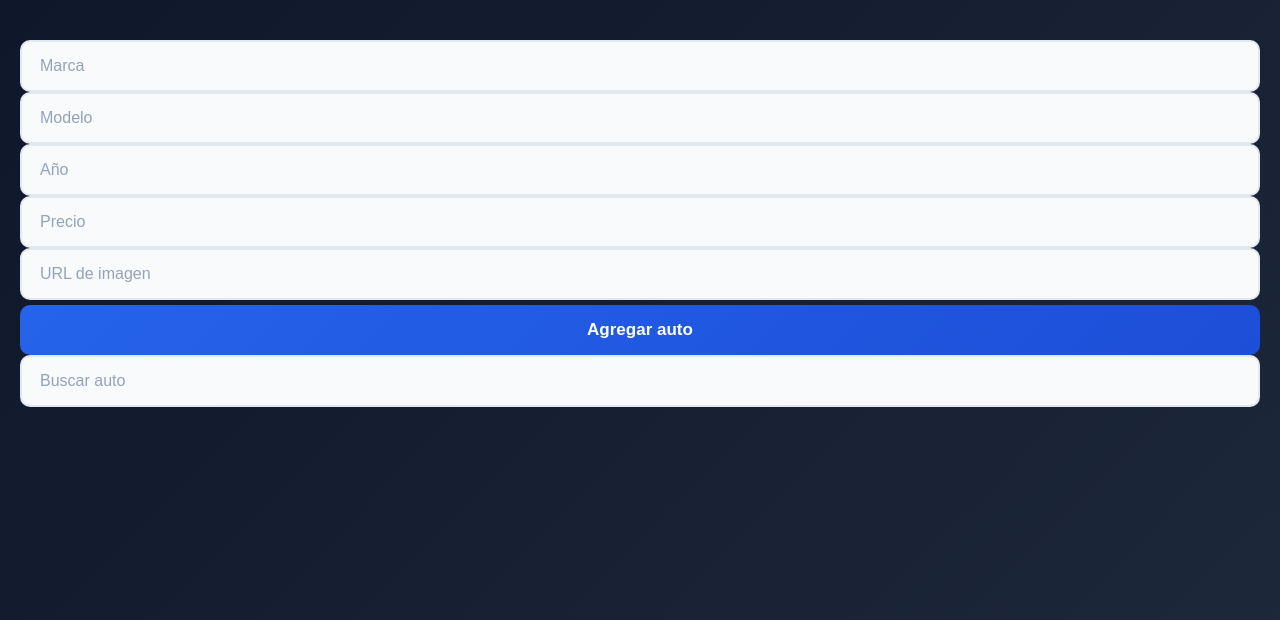
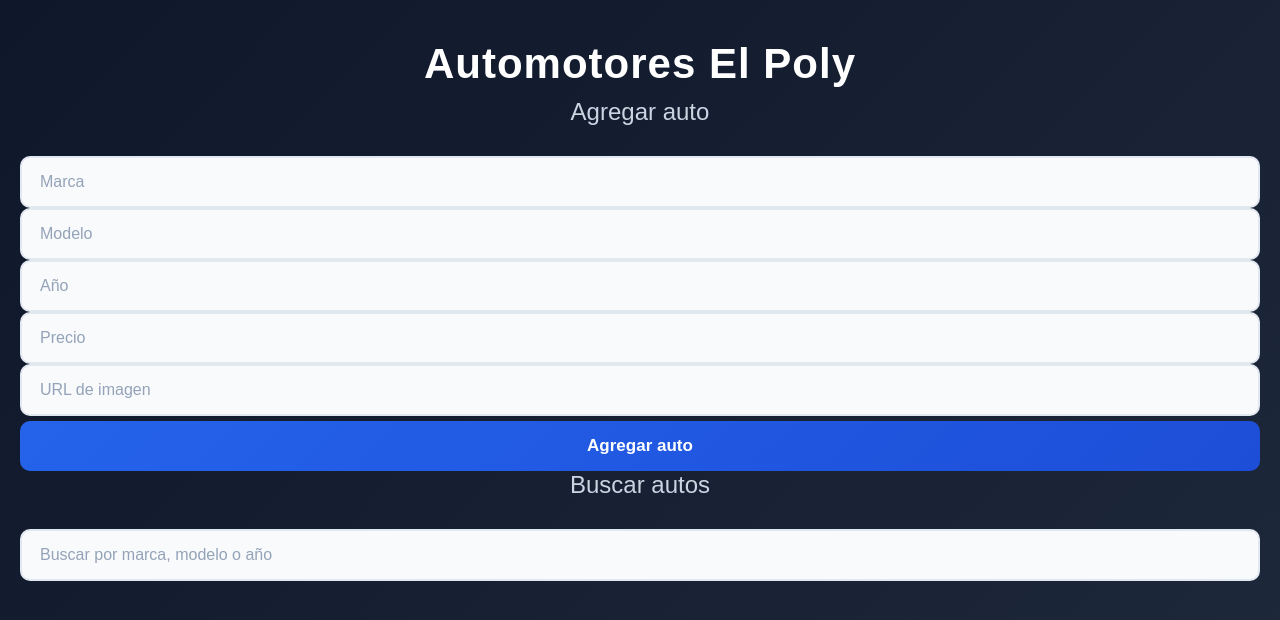
Before and after one commit to benja201020102010/firebase, a plain HTML site: page index.html in a window 1280 px wide. Drawn offline with Linux system fonts and the light colour scheme; no server answers.

Commit message:
Update index.html

```diff
--- a/index.html
+++ b/index.html
@@ -1,24 +1,32 @@
 <!DOCTYPE html>
-<html lang="en">
+<html lang="es">
 <head>
     <meta charset="UTF-8">
-    <meta http-equiv="X-UA-Compatible" content="IE=edge">
     <meta name="viewport" content="width=device-width, initial-scale=1.0">
-    <title>Document</title>
+    <title>Automotores El Poly</title>
+    <link rel="stylesheet" href="style.css">
 </head>
 <body>
-    <title>Automotores El Poly</title>
+
+    <h1>Automotores El Poly</h1>
+
+    <h2>Agregar auto</h2>
+
     <input type="text" id="marca" placeholder="Marca">
-<input type="text" id="modelo" placeholder="Modelo">
-<input type="number" id="año" placeholder="Año">
-<input type="number" id="precio" placeholder="Precio">
-<input type="text" id="imagen" placeholder="URL de imagen">
-<button id="btnAgregar">Agregar auto</button>
-<input type="text" id="buscar" placeholder="Buscar auto">
-<div id="resultados"></div>
+    <input type="text" id="modelo" placeholder="Modelo">
+    <input type="number" id="año" placeholder="Año">
+    <input type="number" id="precio" placeholder="Precio">
+    <input type="text" id="imagen" placeholder="URL de imagen">
 
+    <button id="btnAgregar">Agregar auto</button>
+
+    <h2>Buscar autos</h2>
+
+    <input type="text" id="buscar" placeholder="Buscar por marca, modelo o año">
+
+    <div id="resultados"></div>
 
     <script type="module" src="index.js"></script>
-    <link rel="stylesheet" href="style.css">
+
 </body>
 </html>
```
